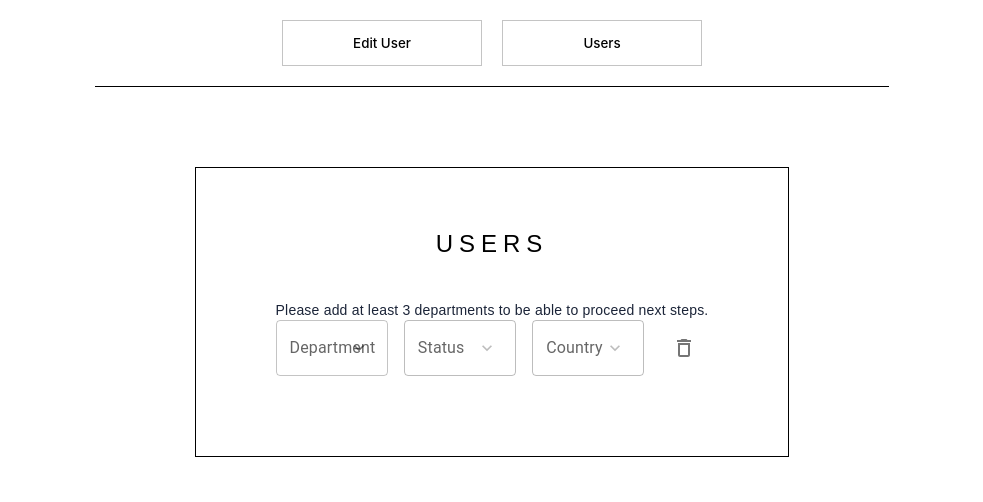
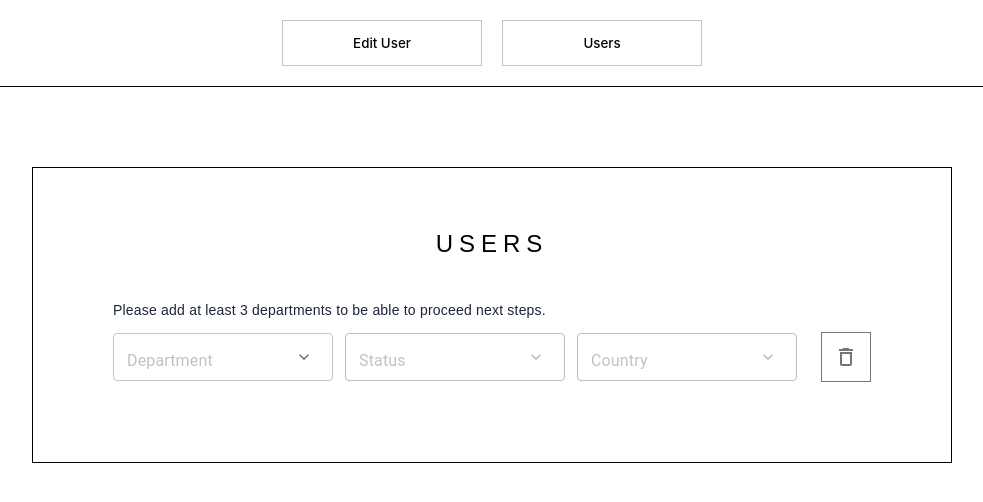
Before and after one commit to miller-113/dvc_test_task, a React (Vite) app: page / in a window 1280 px wide. Shown: the top 502 px of the page, without its empty margins (148-1131 px from the left). Built offline with nearby package versions, Linux system fonts and the light colour scheme.

Commit message:
upd filters styles

```diff
--- a/src/components/user-filters/UserFilters.styles.ts
+++ b/src/components/user-filters/UserFilters.styles.ts
@@ -5,6 +5,69 @@ export const styles = {
     fontWeight: '300',
     fontSize: '14px',
     lineHeight: '20px',
-    letterSpacing: '0.2px'
+    letterSpacing: '0.2px',
+    mb: '12px'
+  },
+  inputLabel: {
+    transform: 'translate(14px, 16px) scale(1)',
+    color: 'rgba(194, 194, 194, 1)',
+    '&.Mui-focused': {
+      color: 'rgba(194, 194, 194, 1)'
+    },
+    '&.MuiInputLabel-shrink': {
+      display: 'block'
+    }
+  },
+  select: {
+    height: '48px',
+    width: '220px',
+    '&.Mui-focused .MuiOutlinedInput-notchedOutline': {
+      borderColor: 'black',
+      borderWidth: 2,
+      borderRadius: 0
+    },
+    '& .MuiSelect-select': {
+      borderBottomLeftRadius: 0,
+      borderBottomRightRadius: 0
+    }
+  },
+  menuPaper: {
+    width: '220px',
+    borderColor: 'black',
+    borderWidth: 2,
+    borderStyle: 'solid',
+    borderRadius: 0,
+    marginTop: 0,
+    boxShadow: 'none'
+  },
+  checkbox: {
+    borderRadius: 0,
+    color: 'black',
+    '&.Mui-checked': {
+      borderRadius: 0,
+
+      color: 'black'
+    }
+  },
+  listItemText: {
+    '& .MuiTypography-root': {
+      fontSize: '14px',
+      lineHeight: '20px',
+      fontWeight: 300,
+      fontFamily: 'Rubik',
+      letterSpacing: '0.2px',
+      color: 'rgba(94, 98, 107, 1)'
+    }
+  },
+  deleteButton: {
+    border: '1px solid',
+    borderRadius: 0,
+    marginLeft: '12px',
+  },
+  boxContainer: {
+    width: '100%',
+    display: 'flex',
+    gap: '12px',
+    alignItems: 'center'
   }
 }
--- a/src/components/user-filters/UserFilters.tsx
+++ b/src/components/user-filters/UserFilters.tsx
@@ -3,7 +3,6 @@ import {
   Box,
   Checkbox,
   FormControl,
-  Grid,
   InputLabel,
   ListItemText,
   MenuItem,
@@ -61,19 +60,39 @@ const UserFilters: FC = () => {
     items: ItemType[]
   ) => (
     <FormControl fullWidth variant='outlined'>
-      <InputLabel>{label}</InputLabel>
+      <InputLabel
+        sx={{
+          ...styles.inputLabel,
+          '&.MuiInputLabel-shrink': {
+            display: value.length > 0 ? 'none' : 'block'
+          }
+        }}
+      >
+        {label}
+      </InputLabel>
       <Select
         multiple
         value={value}
         onChange={(event) => handleSelectChange(event, onChange)}
-        renderValue={(selected) => selected.join(', ')}
+        renderValue={(selected) =>
+          selected.length > 0 ? `Selected(${selected.length})` : ''
+        }
         IconComponent={IconDropDown}
         disabled={label !== 'Department' && areOtherFiltersDisabled}
+        sx={styles.select}
+        MenuProps={{
+          PaperProps: {
+            sx: styles.menuPaper
+          }
+        }}
       >
         {items.map((item) => (
           <MenuItem key={item.value} value={item.value}>
-            <Checkbox checked={value.indexOf(item.value) > -1} />
-            <ListItemText primary={item.name} />
+            <Checkbox
+              checked={value.indexOf(item.value) > -1}
+              sx={styles.checkbox}
+            />
+            <ListItemText primary={item.name} sx={styles.listItemText} />
           </MenuItem>
         ))}
       </Select>
@@ -85,39 +104,35 @@ const UserFilters: FC = () => {
       <Typography variant='body1' sx={styles.title}>
         Please add at least 3 departments to be able to proceed next steps.
       </Typography>
-
-      <Box
-        sx={{ width: '100%', display: 'flex', gap: 2, alignItems: 'center' }}
-      >
-        <Grid container spacing={2}>
-          <Grid item xs={4}>
+      <Box sx={styles.boxContainer}>
+        <Box sx={{ display: 'flex', gap: '12px', alignItems: 'center' }}>
           {renderSelect(
             'Department',
             selectedDepartments,
             setSelectedDepartments,
             departments
           )}
-          </Grid>
-          <Grid item xs={4}>
           {renderSelect(
             'Status',
             selectedStatuses,
             setSelectedStatuses,
             statuses
           )}
-          </Grid>
-          <Grid item xs={4}>
           {renderSelect(
             'Country',
             selectedCountries,
             setSelectedCountries,
             countries
           )}
-          </Grid>
-        </Grid>
-        <IconButton onClick={handleDeleteAll} aria-label='delete' size='large'>
+          <IconButton
+            sx={styles.deleteButton}
+            onClick={handleDeleteAll}
+            aria-label='delete'
+            size='large'
+          >
             <DeleteOutlineIcon />
           </IconButton>
+        </Box>
       </Box>
     </Box>
   )
```
Lines whose indentation alone changed are shown as unchanged.
